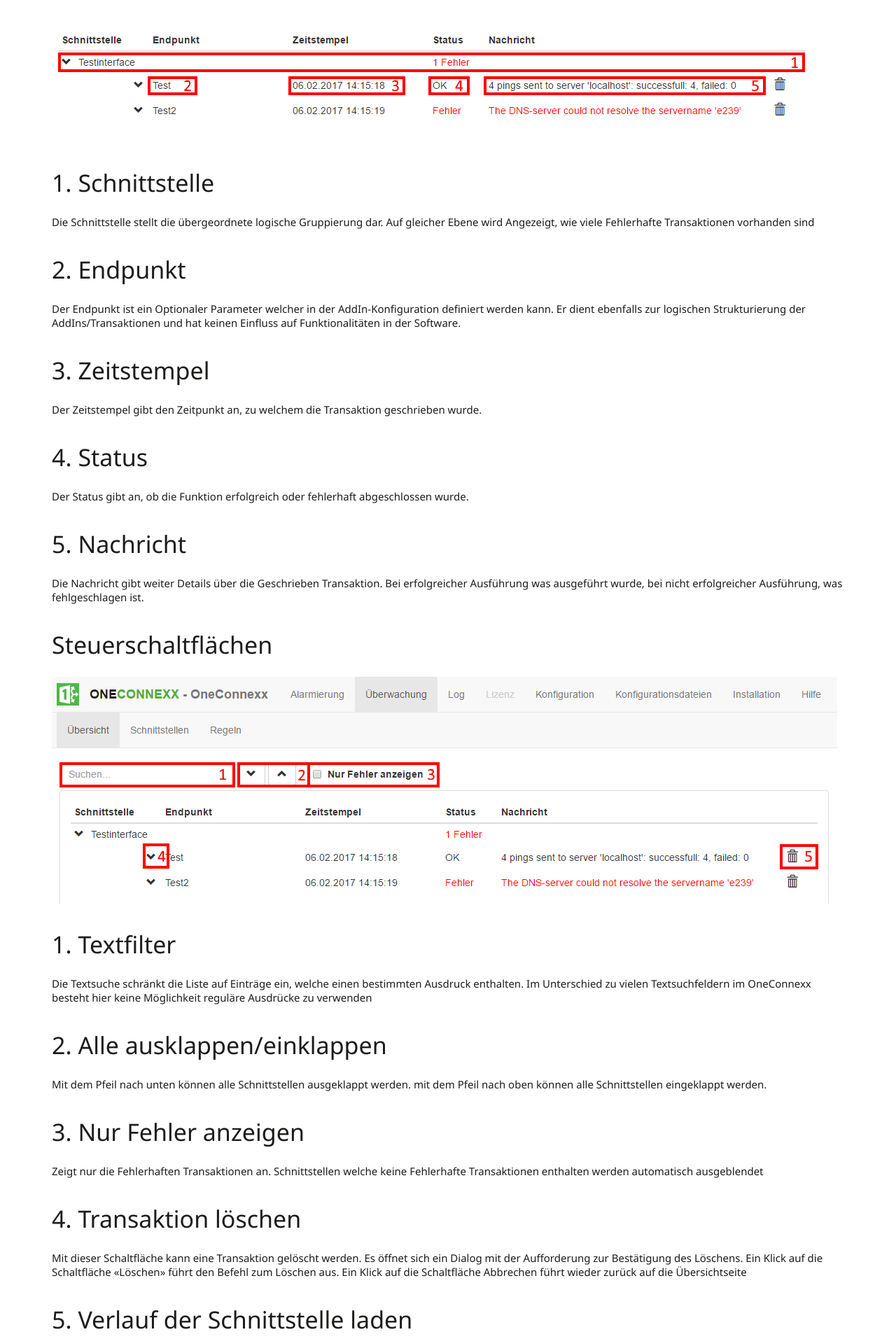
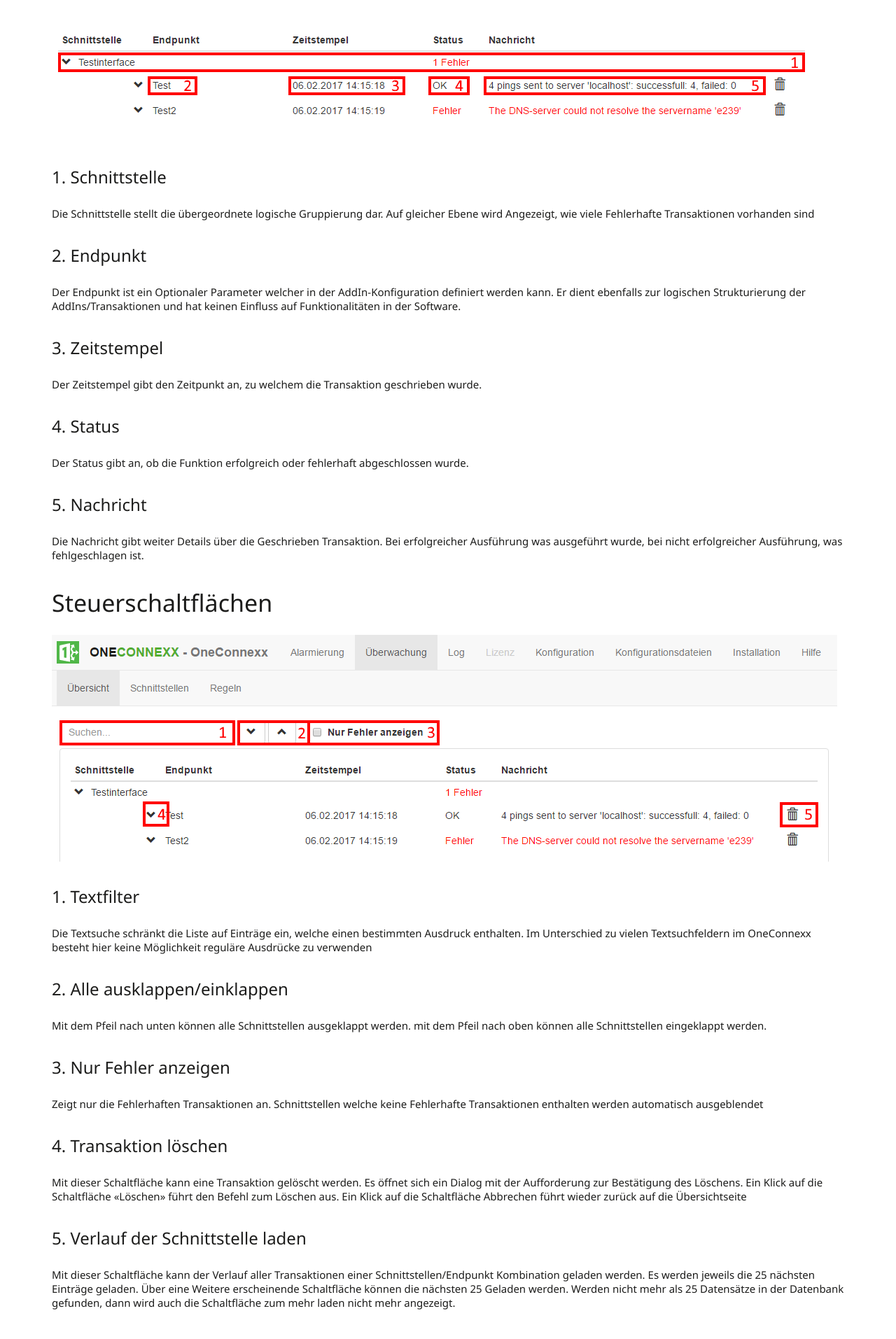
Before and after one commit to primesoft-group/oneconnexx-docs, a Jekyll site: the page built from _pages/webclient/de/ueberwachung.md, in a window 1280 px wide. Shown: the part 891-2804 px from the top of the page at 70% size. Built offline with Jekyll 4.4.1, drawn with Linux system fonts in a browser that asks for light colours; nearby versions of some CDN libraries; some web fonts are replaced.

Commit message:
Titelformatierung in Monitoring angepasst

```diff
--- a/_pages/webclient/de/ueberwachung.md
+++ b/_pages/webclient/de/ueberwachung.md
@@ -25,40 +25,40 @@ Schnittstellen welche Fehlerhafte Transaktionen enthalten werden von Anfang an A
 
 ![X]({{ site.baseUrl }}/assets/content-images/webclient/de/transaction.png "Aufbau Transaktion")
 
-### 1. Schnittstelle
+#### 1. Schnittstelle
   Die Schnittstelle stellt die übergeordnete logische Gruppierung dar. Auf gleicher Ebene wird Angezeigt, wie viele Fehlerhafte Transaktionen vorhanden sind
 
-### 2. Endpunkt
+#### 2. Endpunkt
   Der Endpunkt ist ein Optionaler Parameter welcher in der AddIn-Konfiguration definiert werden kann. Er dient ebenfalls zur logischen Strukturierung der AddIns/Transaktionen und hat keinen Einfluss auf Funktionalitäten in der Software.
 
-### 3. Zeitstempel
+#### 3. Zeitstempel
   Der Zeitstempel gibt den Zeitpunkt an, zu welchem die Transaktion geschrieben wurde.
 
-### 4. Status
+#### 4. Status
   Der Status gibt an, ob die Funktion erfolgreich oder fehlerhaft abgeschlossen wurde.
 
-### 5. Nachricht
+#### 5. Nachricht
   Die Nachricht gibt weiter Details über die Geschrieben Transaktion. Bei erfolgreicher Ausführung was ausgeführt wurde, bei nicht erfolgreicher Ausführung, was fehlgeschlagen ist.
 
 ### Steuerschaltflächen
 
 ![X]({{ site.baseUrl }}/assets/content-images/webclient/de/monitoringoverview.png "Überwachung Übersicht")
 
-### 1. Textfilter
+#### 1. Textfilter
   Die Textsuche schränkt die Liste auf Einträge ein, welche einen bestimmten Ausdruck enthalten.
   Im Unterschied zu vielen Textsuchfeldern im OneConnexx besteht hier keine Möglichkeit reguläre Ausdrücke zu verwenden
 
-### 2. Alle ausklappen/einklappen
+#### 2. Alle ausklappen/einklappen
   Mit dem Pfeil nach unten können alle Schnittstellen ausgeklappt werden.
   mit dem Pfeil nach oben können alle Schnittstellen eingeklappt werden.
 
-### 3. Nur Fehler anzeigen
+#### 3. Nur Fehler anzeigen
   Zeigt nur die Fehlerhaften Transaktionen an. Schnittstellen welche keine Fehlerhafte Transaktionen enthalten werden automatisch ausgeblendet
 
-### 4. Transaktion löschen
+#### 4. Transaktion löschen
   Mit dieser Schaltfläche kann eine Transaktion gelöscht werden. Es öffnet sich ein Dialog mit der Aufforderung zur Bestätigung des Löschens. Ein Klick auf die Schaltfläche «Löschen» führt den Befehl zum Löschen aus. Ein Klick auf die Schaltfläche Abbrechen führt wieder zurück auf die Übersichtseite
 
-### 5. Verlauf der Schnittstelle laden
+#### 5. Verlauf der Schnittstelle laden
   Mit dieser Schaltfläche kann der Verlauf aller Transaktionen einer Schnittstellen/Endpunkt Kombination geladen werden. Es werden jeweils die 25 nächsten Einträge geladen. Über eine Weitere erscheinende Schaltfläche können die nächsten 25 Geladen werden. Werden nicht mehr als 25 Datensätze in der Datenbank gefunden, dann wird auch die Schaltfläche zum mehr laden nicht mehr angezeigt.
 
 ## Schnittstellenkonfiguration
@@ -68,11 +68,11 @@ In der Ansicht «Schnittstellen» können die Schnittstellen konfiguriert werden
 
 In der Linken Ansicht befinden sich die Schnittstellen und die zugeordneten AddIns, in der rechten die konfigurierten AddIns welche keiner Schnittstelle zugeordnet sind
 
-### 1. Textsuche
+#### 1. Textsuche
 Die Textsuche schränkt die Liste auf Einträge ein, welche einen bestimmten Ausdruck enthalten.
 Im Unterschied zu vielen Textsuchfeldern im OneConnexx besteht hier keine Möglichkeit Regulären Ausdrücke zu verwenden
 
-### 2. Steuerschaltflächen
+#### 2. Steuerschaltflächen
 Mit den Konfigurationsschaltflächen können die Schnittstellen verwaltet und konfiguriert werden
 
 * Mit dem Symbol links kann eine Schnittstelle gelöscht werden. Eine Schnittstelle kann nur gelöscht werden, wenn keine Transaktionen oder Regeln dazu vorhanden sind. Die Untergeordneten AddIns werden automatisch wieder in die rechte Ansicht verschoben.
@@ -92,15 +92,15 @@ Diese Transaktion kann entweder einfach so belassen werden, wird aber im Normalf
 
 ![X]({{ site.baseUrl }}/assets/content-images/webclient/de/ruleOverView.png "Regeln")
 
-### 1. Textsuche
+#### 1. Textsuche
 Die Textsuche schränkt die Liste auf Einträge ein, welche einen bestimmten Ausdruck enthalten.
 Im Unterschied zu vielen Textsuchfeldern im OneConnexx besteht hier keine Möglichkeit Regulären Ausdrücke zu verwenden
 
 
-### 2. Sortierung
+#### 2. Sortierung
 Über diese Schaltfläche kann die Sortierung geändert werden. Entweder A-Z oder Z-A. Diese Schaltfläche ist bei jeder Spalte vorhanden.
 
-### 3. Regel hinzufügen
+#### 3. Regel hinzufügen
 Beim Klick auf diese Schaltfläche öffnet sich folgender Dialog:
 
 ![X]({{ site.baseUrl }}/assets/content-images/webclient/de/addNewRule.png "Neue Regel hinzufügen")
@@ -111,6 +111,6 @@ Eine Regel hat einen Namen, eine Schnittstelle und einen Endpunkt für welchen d
 Weiter enthält sie die Felder Limit-Modus (1) (maximale oder minimale Obergrenze), Anzahl Transaktionen (2) und betrachteter Zeitraum (3). Diese Felder ergeben zusammen die Regel (zum Beispiel: Maximal 4 Transaktionen in den letzten 6 Stunden), welche auf die angegebene Schnittstelle und den Endpunkt angewendet wird.
 Eine Regel wird täglich einmal zur Ausführzeit (4) evaluiert, welche auf die Minute genau angegeben werden kann. Das Wiederholen nach (5) Feld gibt an, nach wie vielen Stunden die Regel erneut evaluiert wird.
 
-### 4. Regel löschen/bearbeiten
+#### 4. Regel löschen/bearbeiten
 Mit einem Klick auf die linke Schaltfläche kann eine Regel bearbeitet werden.
 Mit einem Klick auf die rechte Schaltfläche kann eine Regel gelöscht werden
```
